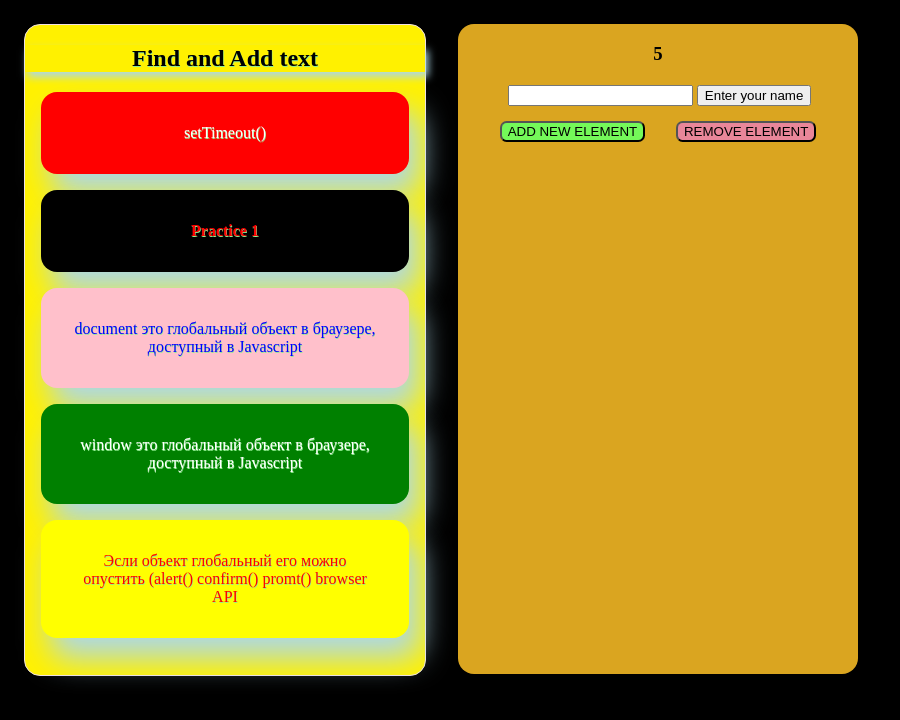
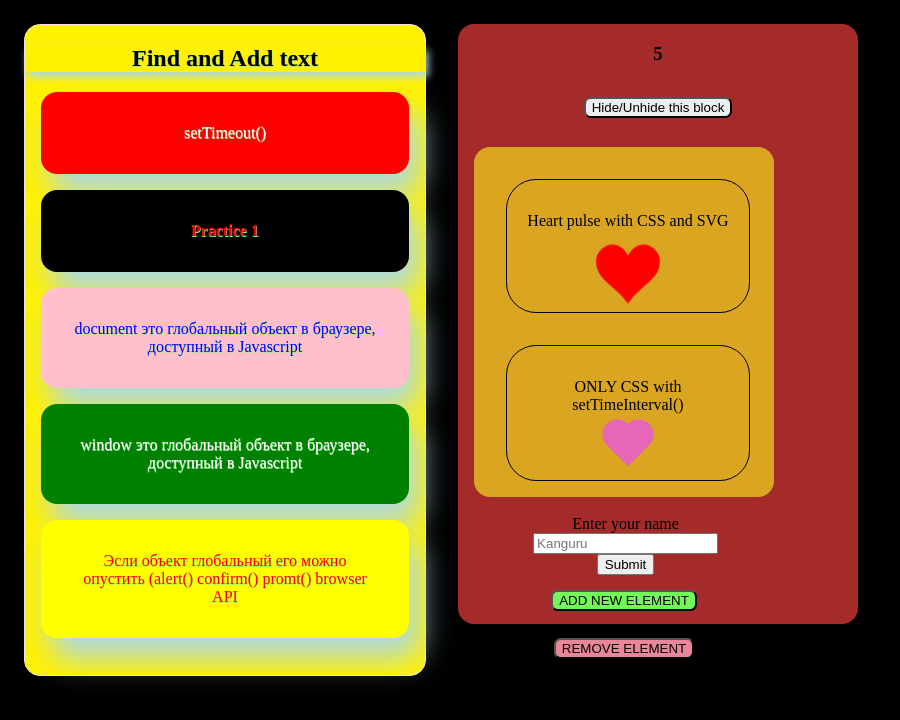
Before and after one commit to pavel88silber/practice-1, a website: page index.html in a window 1280 px wide. Shown: the whole page, without its empty margins (0-900 px from the left). Drawn offline with Linux system fonts and the light colour scheme.

Commit message:
hide/ unhidden

```diff
--- a/index.html
+++ b/index.html
@@ -8,10 +8,7 @@
     <title>Practice 1</title>
 </head>
 <body id="mainBody">
-    <!-- <audio src="/public/sounds/click.wav"></audio> -->
-
     <div class="shape">
-
         <h2 id="h2Title"></h2>
 
         <div id="par"></div>
@@ -22,18 +19,37 @@
     </div>
 
 
-    <div id="shapePlus">
+    <div id="mainShape">
+            <h3 id="count"></h3>
+            <button class="btn" id="hideDivHeart">Hide/Unhide this block</button>
+            <div id="shapePlus">
+                <div class="divHeart">
+                    <p>Heart pulse with CSS and SVG</p>
+                    <svg class="heart" viewBox="0 0 32 29.6">
+                        <path d="M23.6,0c-3.4,0-6.3,2.7-7.6,5.6C14.7,2.7,11.8,0,8.4,0C3.8,0,0,3.8,0,8.4c0,9.4,9.5,11.9,16,21.2
+                            c6.1-9.3,16-12.1,16-21.2C32,3.8,28.2,0,23.6,0z"/>
+                    </svg>
+                </div>
 
-        <h3 id="count"></h3>
-        <div id="nameInput">
-            <input type="text">
-            <button>Enter your name</button>
-        </div>
+                <div class="divHeart">
+                    <p>ONLY CSS with setTimeInterval()</p>
+                    <span id="myHeart"></span>
+                </div>
 
-        <button id="newElemBtn" class="btn">ADD NEW ELEMENT</button>
-        <button id="deleteElemBtn" class="btn">REMOVE ELEMENT</button>
-        <div id="insideBox"></div>
+                <div id="nameInput">
+                    <form action="/action_page.php">
+                        <label for="phone">Enter your name</label><br>
+                        <!-- <input type="tel" id="phone" name="phone" placeholder="123-45-678" pattern="[0-9]{3}-[0-9]{2}-[0-9]{3}"><br><br> -->
+                        <input type="text" id="userName" name="user" placeholder="Kanguru" pattern="[A-Z]{1}-[1-9]{....}"><br>
+                        <!-- <small>Format: Kanguru</small><br> -->
+                        <input type="submit">
+                    </form>
+                </div>
 
+                <button id="newElemBtn" class="btn">ADD NEW ELEMENT</button>
+                <button id="deleteElemBtn" class="btn">REMOVE ELEMENT</button>
+                <div id="insideBox"></div>
+            </div>
 
     </div>
 
--- a/index.js
+++ b/index.js
@@ -1,6 +1,5 @@
 const heading = document.getElementById('header')
 const par = document.getElementById('par')
-// const shape2 = document.querySelector('.shape2')
 
 addStylesTo(par, 'red', 'white', 'setTimeout()', '2rem', 200)
 addStylesTo(heading, 'black', 'red','Practice 1', '2rem', 600)
@@ -21,11 +20,10 @@ function addStylesTo (node, color, textColor, text, padding, delay, fontSize = '
         node.style.boxShadow = "10px 20px 30px lightblue"
         node.style.textShadow = "0.5px 1px lightgreen"
 
-        // if falsy: '', undefined, null, false, 0
+        // IF FALSY: '', undefined, null, false, 0
         if(fontSize) {
             node.style.fontSize = fontSize
         }
-
     }, delay)
 }
 
@@ -37,8 +35,7 @@ function findById_addText (newId, text) {
 }
 
 
-
-// Adding new element by clicking the button in shape2
+// ====================ADDING new element by clicking the button in shape2 =====================
 const newElemBtn = document.querySelector('#newElemBtn')
 let elemCount = 0
 newElemBtn.onclick = () => {
@@ -50,11 +47,12 @@ newElemBtn.onclick = () => {
     shape2.appendChild(newItem)
 }
 
-// Deleting new element by clicking the button in shape2
+// DELETE new element by clicking the button in shape2
 const deleteElemBtn = document.querySelector('#deleteElemBtn')
 deleteElemBtn.onclick = () => {
     const shape2 = document.getElementById('insideBox')
     shape2.removeChild(shape2.lastChild)
+    console.log(shape2.lastChild);
 }
 
 // Counter (1 SECOND)
@@ -63,7 +61,6 @@ let countSum = 0
 setInterval(()=> {
     countSum += 1
     count.textContent = countSum
-
 }, 1000)
 
 
@@ -81,5 +78,16 @@ function reply_click (clickedId) {
     } else {
         clicked.style.background = 'green'
     }
+}
 
+// =================================   Hide/Unhidden shaPlus Block   ===========================================
+
+const hideBtn = document.getElementById('hideDivHeart')
+let block = document.getElementById('shapePlus')
+hideBtn.onclick = () => {
+    if (block.style.display === 'block') {
+        block.style.display = 'none'
+    } else {
+        block.style.display = 'block'
+    }
 }
--- a/public/style.css
+++ b/public/style.css
@@ -25,10 +25,11 @@ body {
   border-color: brown;
   float: left;
   text-align: center;
-  width: 400px;
-  height: 650px;
+  width: 300px;
+  height: 350px;
   border-radius: 1em;
   margin: 1em;
+  margin-right: 20%;
 
 }
 
@@ -47,8 +48,8 @@ body {
 }
 
 .newElem {
-  width: 40px;
-  height: 40px;
+  width: 10px;
+  height: 10px;
   background: pink;
   border: 1px solid rgb(37, 37, 36);
   text-align: center;
@@ -74,5 +75,74 @@ body {
   float: left;
   margin: 0.1em;
   border-radius: 0.1em;
-  width: 100%;
+  width: 100%
 }
+
+#insideBox {
+  padding: 1em;
+}
+
+ /* --------------------------------  HEART PULSE WITH CSS ---------------------  */
+
+.heart {
+  fill: red;
+  position: relative;
+  top: 5px;
+  width: 50px;
+  animation: pulse 1.5s ease infinite;
+}
+
+@keyframes pulse {
+  0% { transform: scale(1); }
+  50% { transform: scale(1.3); }
+  100% { transform: scale(1); }
+}
+
+.divHeart {
+  padding: 1rem;
+  width: 70%;
+  margin: 2rem;
+  border-radius: 30px;
+  border: 1px solid black;
+}
+
+/*       ---------------------------------------------  #myHeart    -------------------   */
+#myHeart {
+  background-color: rgb(231, 102, 184);
+  display: inline-block;
+  height: 30px;
+  margin: 0 10px;
+  position: relative;
+  top: 0;
+  transform: rotate(-45deg);
+  width: 30px;
+}
+#myHeart:before,
+#myHeart:after {
+  content: "";
+  background-color: rgb(231, 102, 184);
+  border-radius: 50%;
+  height: 30px;
+  position: absolute;
+  width: 30px;
+}
+#myHeart:before {
+  top: -15px;
+  left: 0;
+}
+#myHeart:after {
+  left: 15px;
+  top: 0;
+}
+
+#mainShape {
+  background-color: brown;
+  border-color: white;
+  float: left;
+  text-align: center;
+  width: 400px;
+  height: 600px;
+  border-radius: 1em;
+  margin: 1em;
+
+}
```
